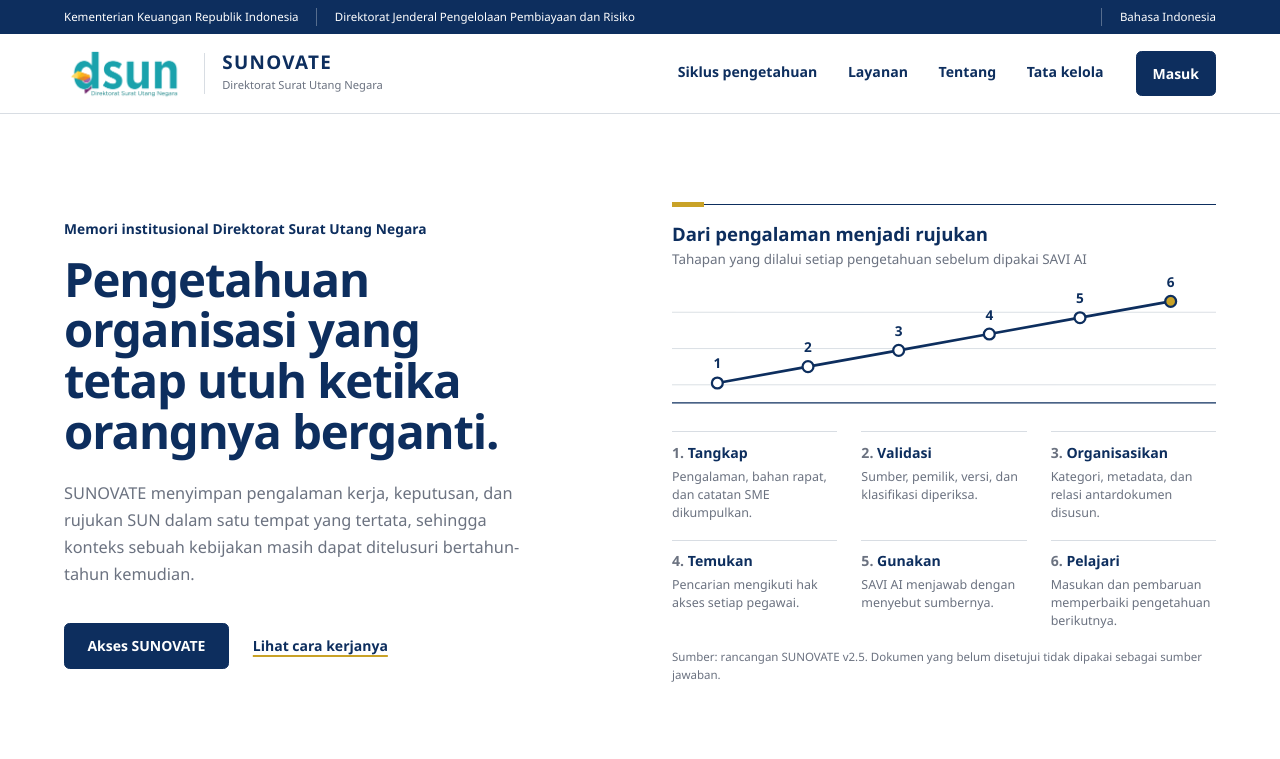
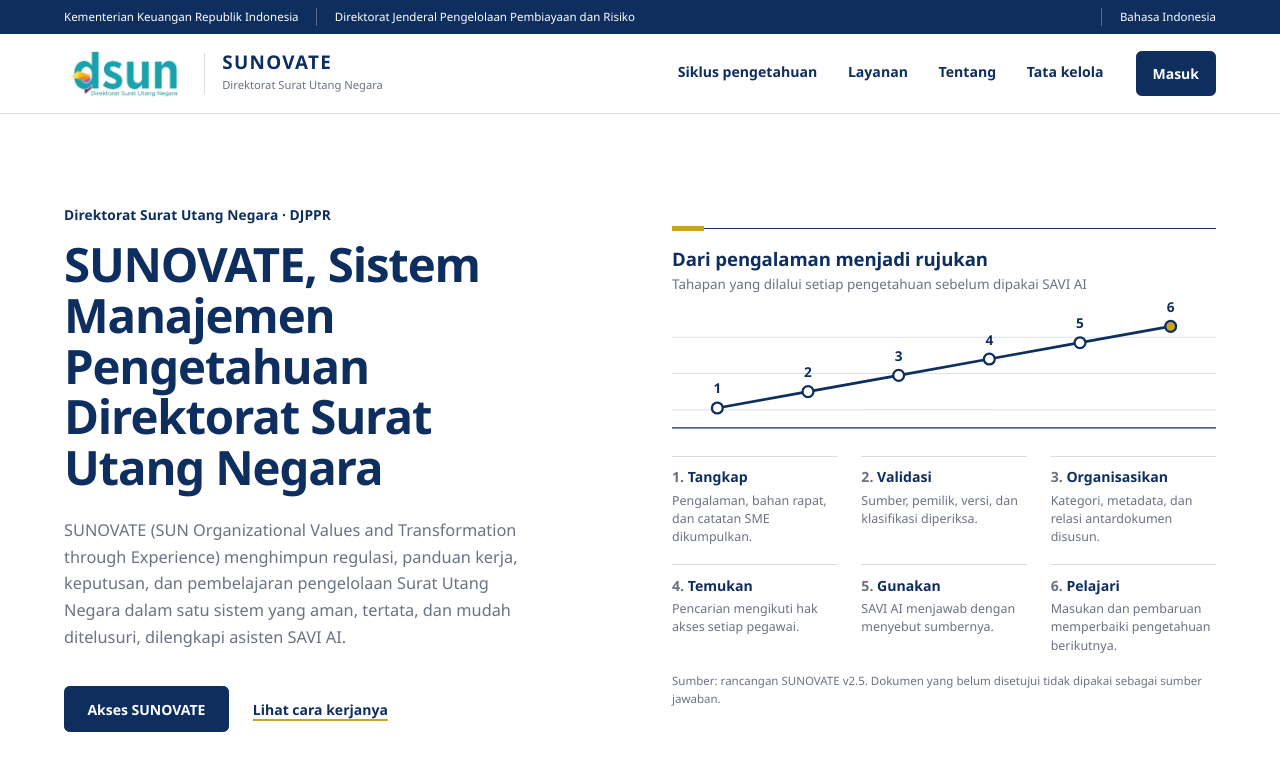
Before and after one commit to jundy779/SUNOVATE, a Next.js app in the folder apps/web/: page / in a window 1280 px wide. Shown: the top 759 px of the page. Built offline with nearby package versions, Linux system fonts and the light colour scheme.

Commit message:
fix(web): replace the landing hero copy with a formal introduction to SUNOVATE

```diff
--- a/apps/web/src/app/page.tsx
+++ b/apps/web/src/app/page.tsx
@@ -30,11 +30,12 @@ export default function Home() {
 
       <section className="hero" aria-labelledby="hero-title">
         <div className="hero-text">
-          <p className="kicker">Memori institusional Direktorat Surat Utang Negara</p>
-          <h1 id="hero-title">Pengetahuan organisasi yang tetap utuh ketika orangnya berganti.</h1>
+          <p className="kicker">Direktorat Surat Utang Negara · DJPPR</p>
+          <h1 id="hero-title">SUNOVATE, Sistem Manajemen Pengetahuan Direktorat Surat Utang Negara</h1>
           <p className="hero-standfirst">
-            SUNOVATE menyimpan pengalaman kerja, keputusan, dan rujukan SUN dalam satu tempat yang tertata,
-            sehingga konteks sebuah kebijakan masih dapat ditelusuri bertahun-tahun kemudian.
+            SUNOVATE (SUN Organizational Values and Transformation through Experience) menghimpun regulasi,
+            panduan kerja, keputusan, dan pembelajaran pengelolaan Surat Utang Negara dalam satu sistem yang
+            aman, tertata, dan mudah ditelusuri, dilengkapi asisten SAVI AI.
           </p>
           <div className="hero-actions">
             <Link className="button" href="/login">Akses SUNOVATE</Link>
```
Also changed, not shown: 2 other files (tests, documents, lock files or other folders).
